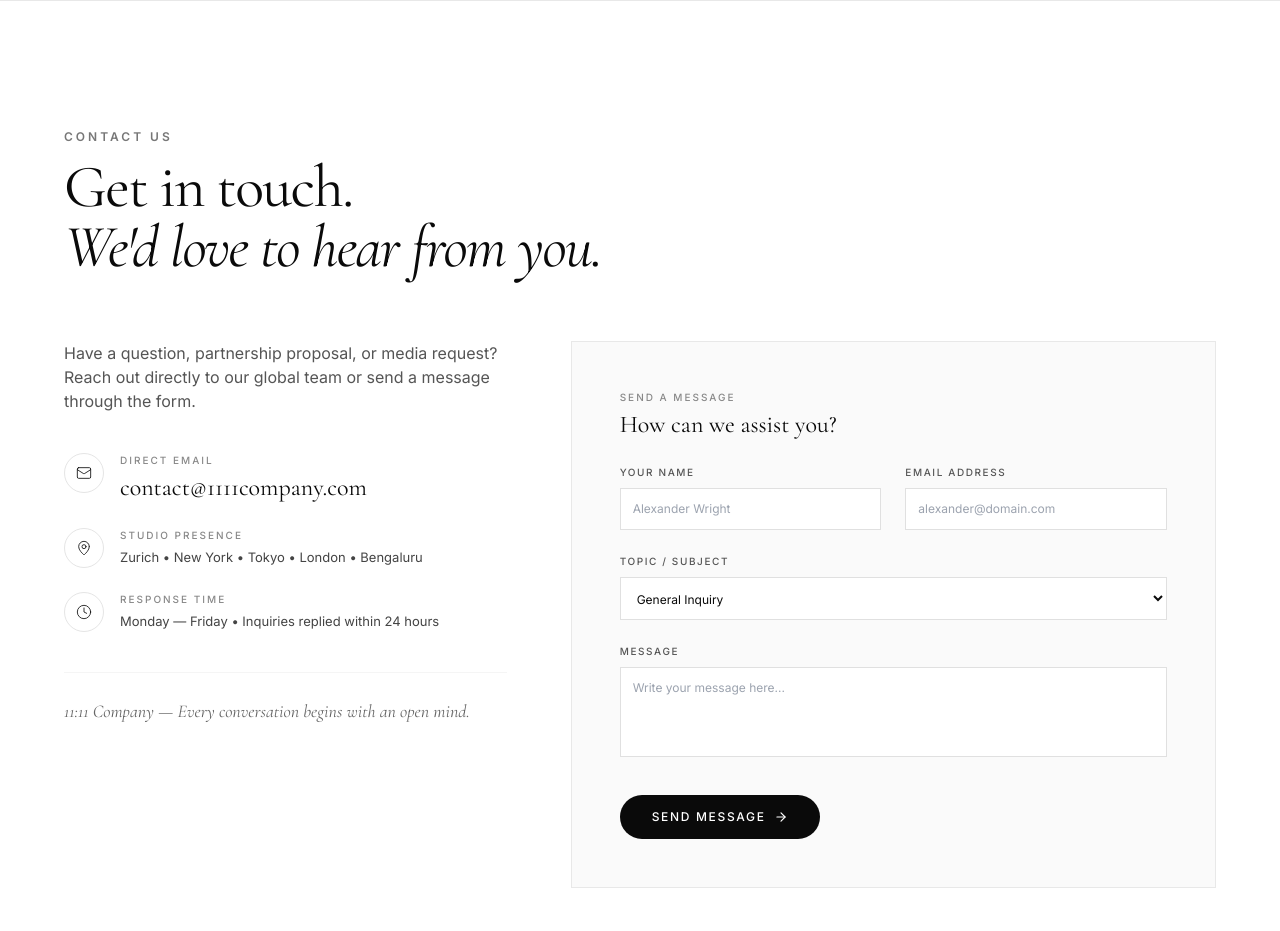
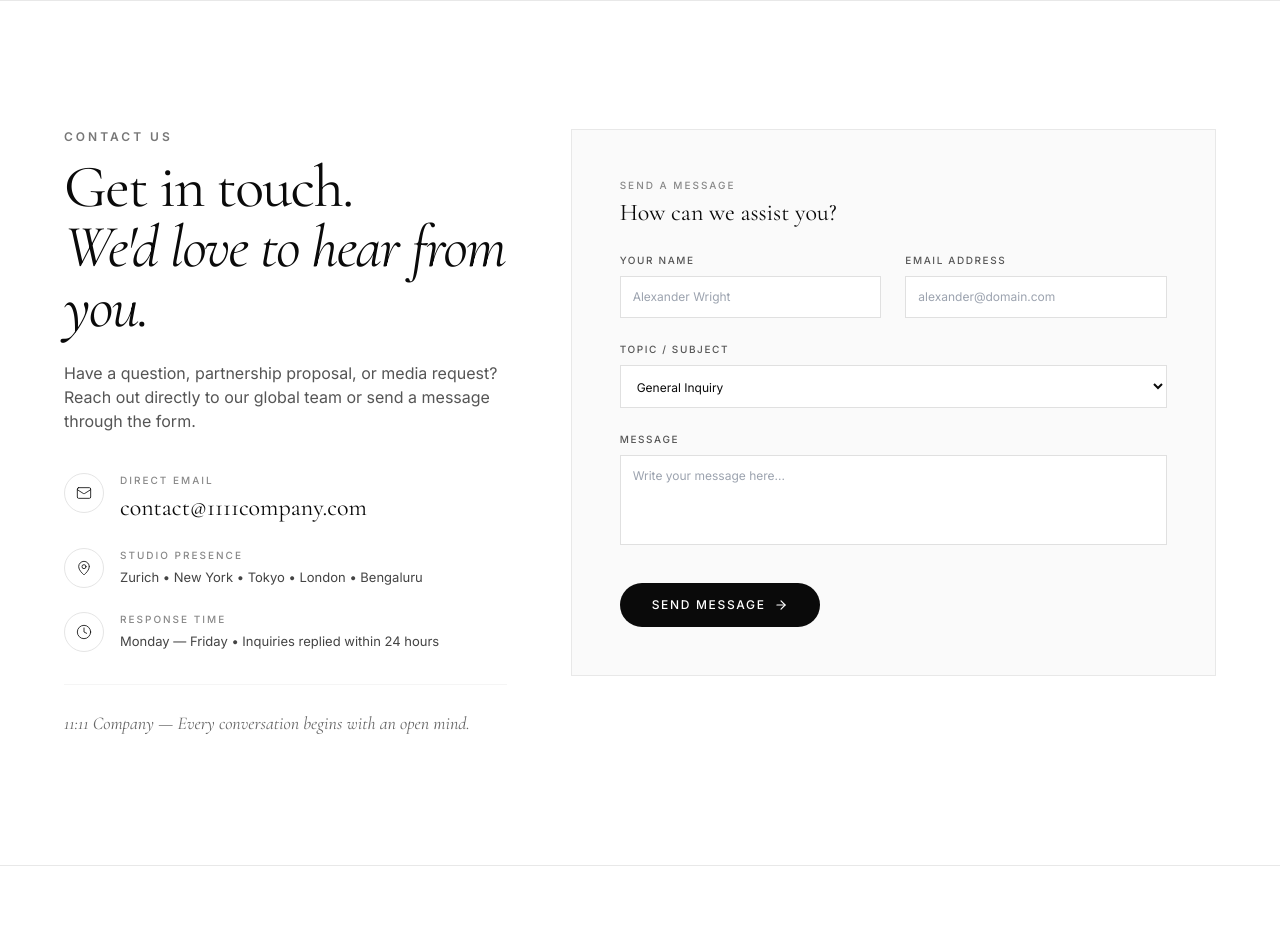
Before and after one commit to 11n11company/11n11company, a React (Vite) app: page / in a window 1280 px wide. Shown: the part 5060-5991 px from the top of the page. Built offline with nearby package versions, Linux system fonts and the light colour scheme; a web font is replaced by a local one.

Commit message:
fix(contact): align contact form box side-by-side with heading and text

```diff
--- a/src/sections/Contact.tsx
+++ b/src/sections/Contact.tsx
@@ -28,29 +28,26 @@ export const Contact: React.FC = () => {
     <section id="contact" className="py-24 sm:py-32 bg-white border-t border-[#E8E8E8]">
       <div className="max-w-7xl mx-auto px-6 sm:px-10 lg:px-16">
 
-        {/* Section Header */}
-        <div className="mb-16">
-          <span className="font-sans text-[11px] sm:text-xs font-semibold uppercase tracking-[0.25em] text-[#777777] block mb-3">
-            CONTACT US
-          </span>
-          <h2 className="font-serif-editorial text-4xl sm:text-5xl lg:text-6xl font-normal text-[#0A0A0A] tracking-tight leading-tight">
-            Get in touch.
-            <br />
-            <span className="italic font-light">We'd love to hear from you.</span>
-          </h2>
-        </div>
-
-        {/* Two-Column Grid: Contact Information & Direct Message Form */}
+        {/* Side-by-Side Two-Column Grid: Text & Form Box aligned together */}
         <div className="grid grid-cols-1 lg:grid-cols-12 gap-12 lg:gap-16 items-start">
 
-          {/* LEFT: Studio Details & Direct Channels */}
-          <div className="lg:col-span-5 flex flex-col justify-between space-y-10">
+          {/* LEFT COLUMN: Section Title, Narrative & Studio Channels */}
+          <div className="lg:col-span-5 flex flex-col justify-between space-y-8">
             <div>
+              <span className="font-sans text-[11px] sm:text-xs font-semibold uppercase tracking-[0.25em] text-[#777777] block mb-3">
+                CONTACT US
+              </span>
+              <h2 className="font-serif-editorial text-4xl sm:text-5xl lg:text-6xl font-normal text-[#0A0A0A] tracking-tight leading-tight mb-6">
+                Get in touch.
+                <br />
+                <span className="italic font-light">We'd love to hear from you.</span>
+              </h2>
+
               <p className="font-sans text-sm sm:text-base text-[#555555] leading-relaxed font-normal mb-8 max-w-md">
                 Have a question, partnership proposal, or media request? Reach out directly to our global team or send a message through the form.
               </p>
 
-              {/* Contact Channels */}
+              {/* Direct Channels */}
               <div className="space-y-6 pt-2">
                 <div className="flex items-start space-x-4">
                   <div className="w-10 h-10 rounded-full border border-neutral-200 flex items-center justify-center shrink-0 text-[#0A0A0A]">
@@ -107,7 +104,7 @@ export const Contact: React.FC = () => {
             </div>
           </div>
 
-          {/* RIGHT: Direct Message Form */}
+          {/* RIGHT COLUMN: Form Box Aligned to the Side */}
           <div className="lg:col-span-7 bg-[#FAFAFA] border border-[#E8E8E8] p-8 sm:p-12 relative shadow-xs">
             {submitted ? (
               <div className="py-16 text-center flex flex-col items-center">
```
